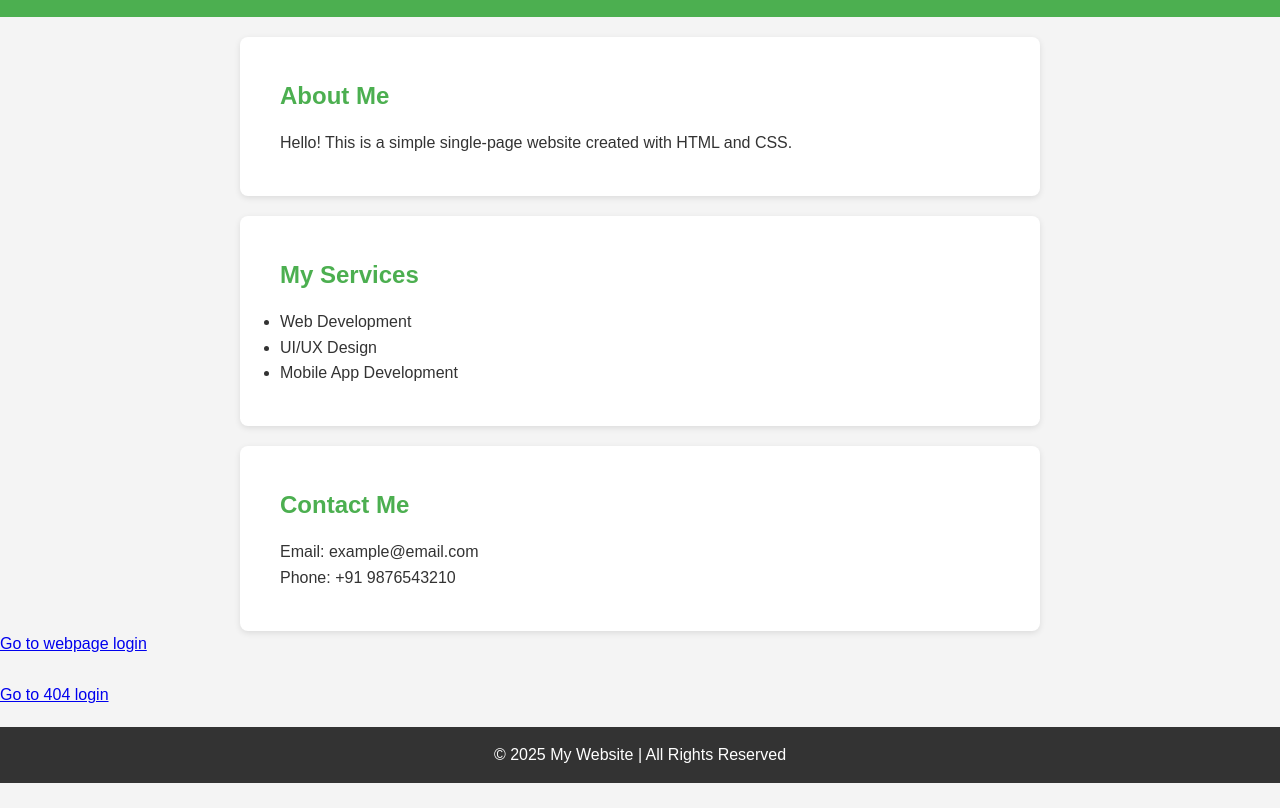
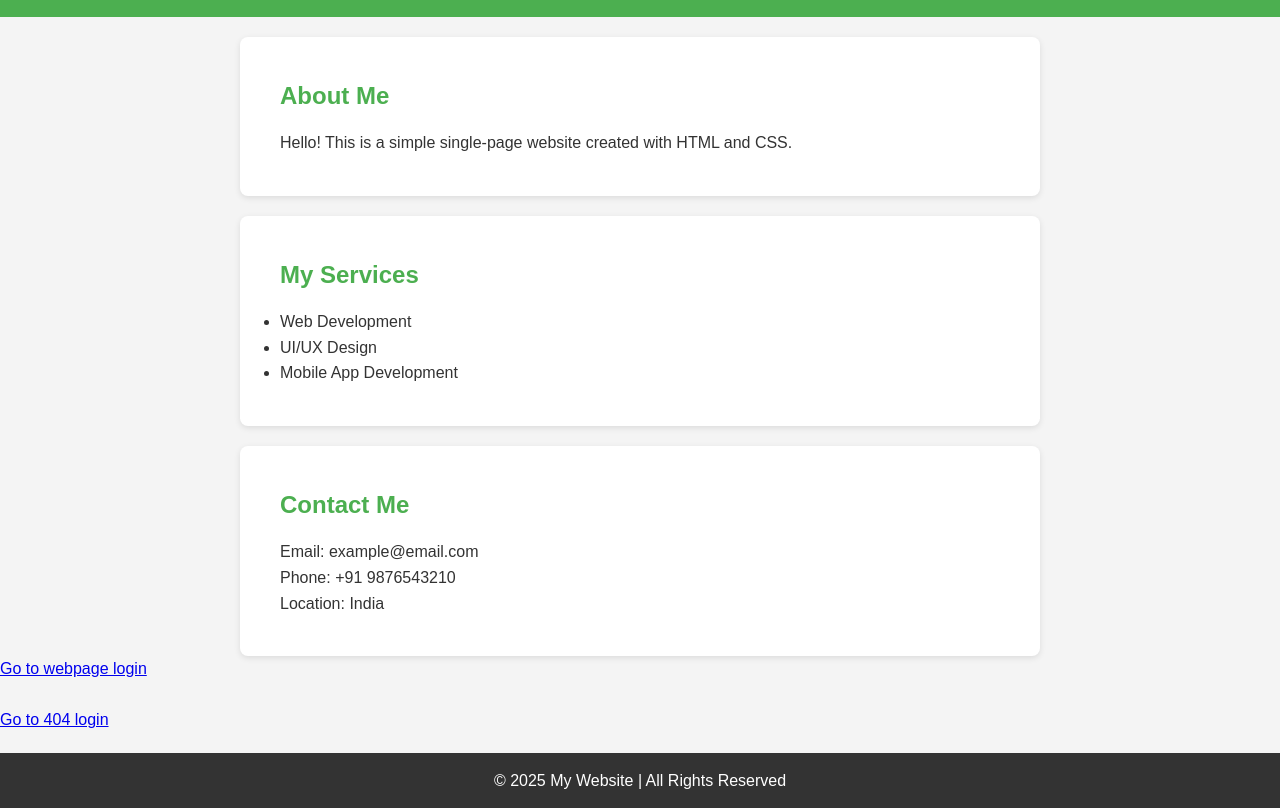
Before and after one commit to AkhileshVe/Node.js-and-express.js, a website: page pages/home.html in a window 1280 px wide. Shown: the part 90-898 px from the top of the page. Before the commit the page ends 873 px from the top, so only its background shows below. Drawn offline with Linux system fonts and the light colour scheme.

Commit message:
add location

```diff
--- a/pages/home.html
+++ b/pages/home.html
@@ -36,6 +36,7 @@
     <h2>Contact Me</h2>
     <p>Email: example@email.com</p>
     <p>Phone: +91 9876543210</p>
+     <p>Location: India</p>
   </section>
 
   <a href="/webpage">Go to webpage login</a>
```
